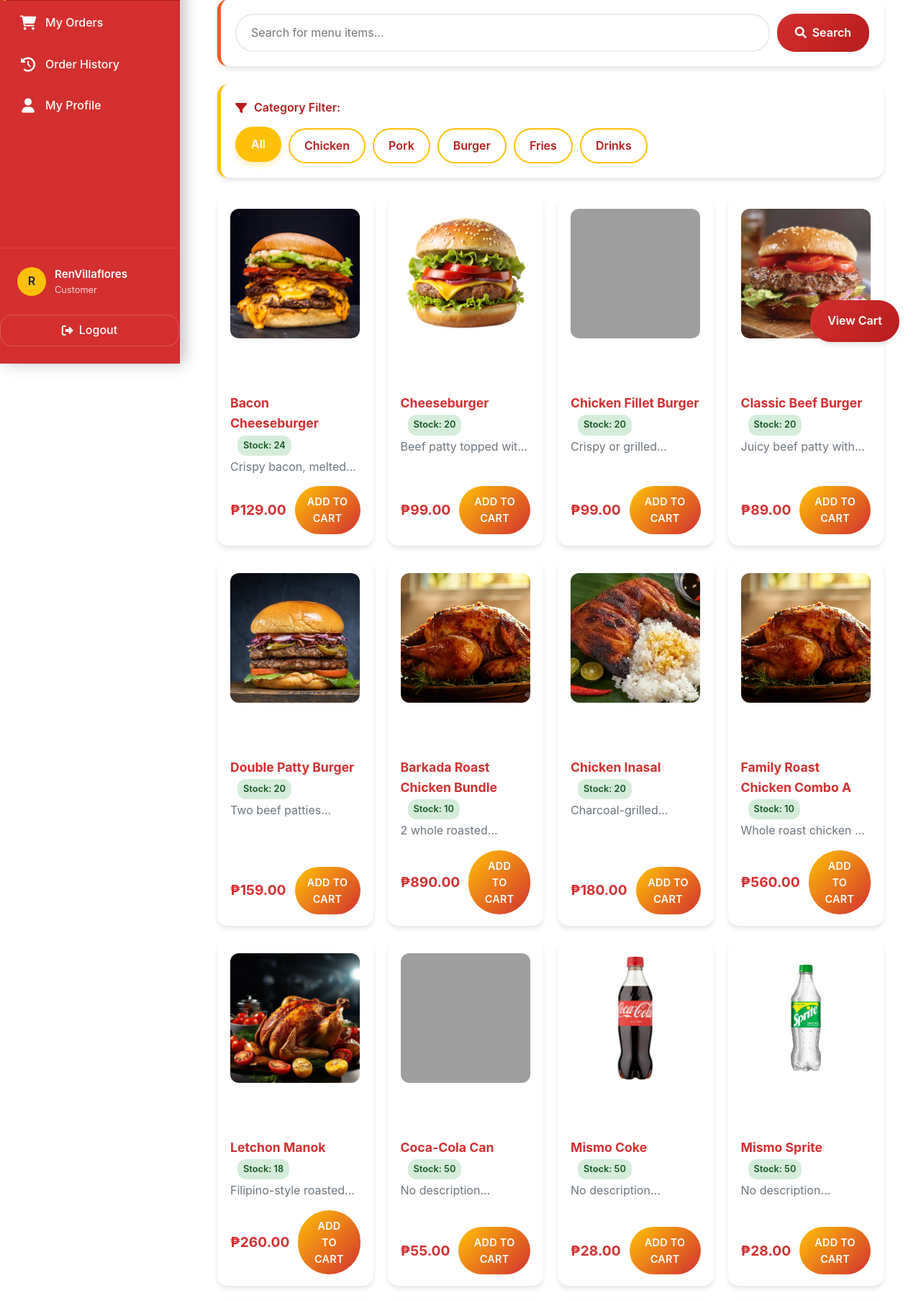
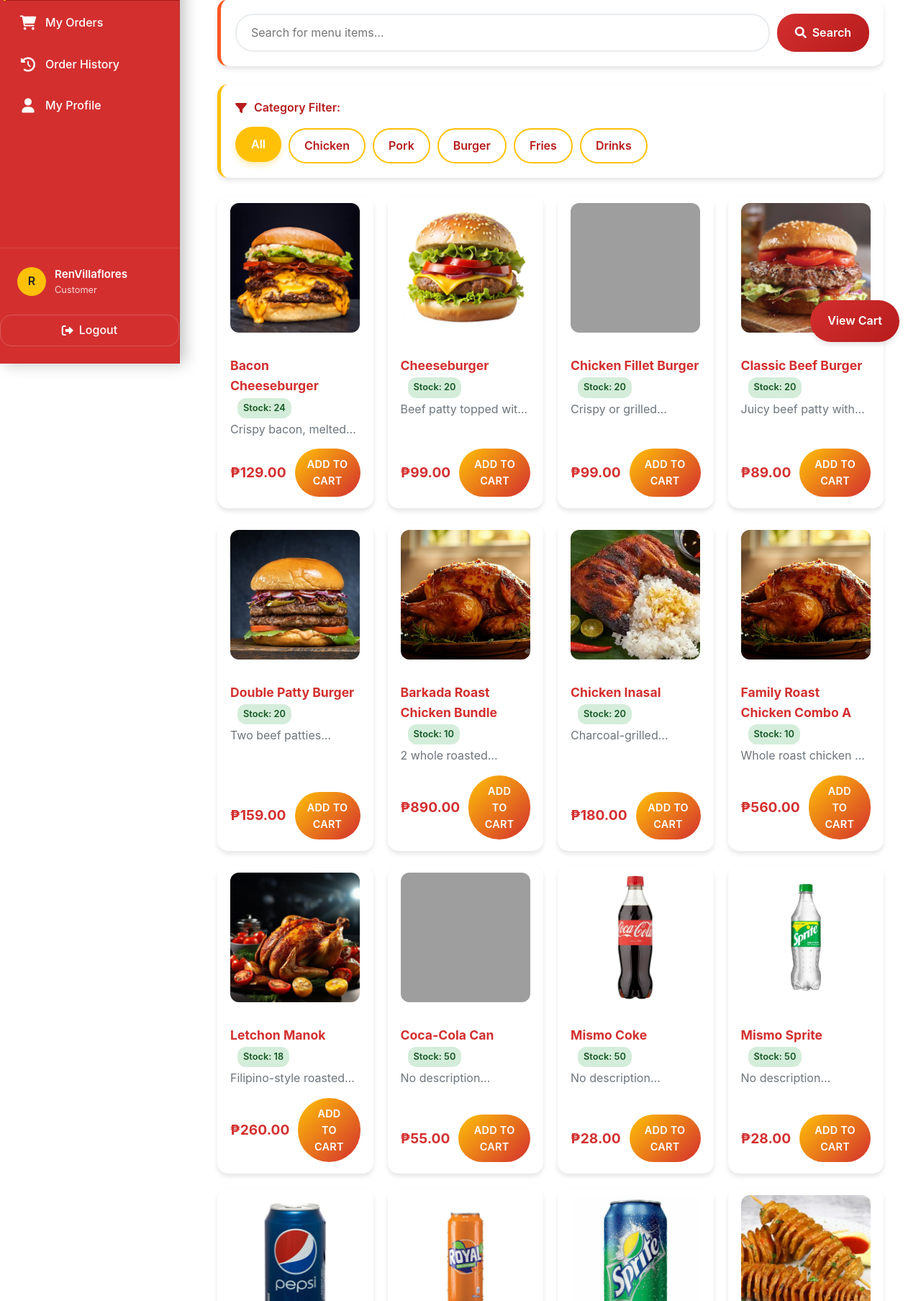
Before and after one commit to mvarcher03-create/Roasted_route, a Django app: page /order-now/ in a window 1280 px wide. Shown: the part 295-2102 px from the top of the page at 72% size. Run offline with Django 5.2, Linux system fonts and the light colour scheme; a user stored in the database is signed in; data comes from the database, SQL or seed files in the repository; both versions use the stored data as it was after the commit; grey boxes are pictures that could not be loaded.

Commit message:
Initial commit with project templates

```diff
--- a/roasted_project/templates/home.html
+++ b/roasted_project/templates/home.html
@@ -658,10 +658,6 @@
                         <div class="hero-steam hero-steam-1"></div>
                         <div class="hero-steam hero-steam-2"></div>
                         <div class="hero-steam hero-steam-3"></div>
-                        <div class="hero-badge">
-                            <span class="hero-badge-number">24/7</span>
-                            <span class="hero-badge-label">Hot &amp; Fresh</span>
-                        </div>
                     </div>
                 </div>
             </div>
@@ -795,7 +791,7 @@
                     <h5 class="footer-heading"><i class="fas fa-utensils me-2"></i>Roasted Route</h5>
                     <p>Villa Cornejo, Kawayan, Biliran</p>
                     <p><i class="fas fa-clock me-2"></i>Open: 8:00 AM - 10:00 PM</p>
-                    <p><i class="fas fa-phone me-2"></i>(053) 123-4567</p>
+                    <p><i class="fas fa-phone me-2"></i>09104975342</p>
                     <div class="social-links mt-3">
                         <a href="#"><i class="fab fa-facebook-f"></i></a>
                         <a href="#"><i class="fab fa-instagram"></i></a>
--- a/roasted_project/templates/order_now.html
+++ b/roasted_project/templates/order_now.html
@@ -212,8 +212,8 @@
         .menu-item-media {
             position: relative;
             width: 100%;
-            padding-top: 16px;   /* move image further down */
-            margin-bottom: 4px;  /* keep small gap to text */
+            padding-top: 8px;   /* move image further down */
+            margin-bottom: 2px;  /* keep small gap to text */
             display: flex;
             justify-content: center;
         }
@@ -645,11 +645,11 @@
             .menu-grid {
                 grid-template-columns: repeat(4, minmax(0, 1fr));
             }
-            .menu-item-media { height: 240px; }
+            .menu-item-media { height: 200px; }
         }
 
         @media (min-width: 1200px) {
-            .menu-item-media { height: 260px; }
+            .menu-item-media { height: 210px; }
         }
 
         /* Animation for cart updates */
```
Also changed, not shown: roasted_project/db.sqlite3, roasted_project/media/gcash_qr/583174403_903332912359376_8881471744722884321_n.jpg (added).
